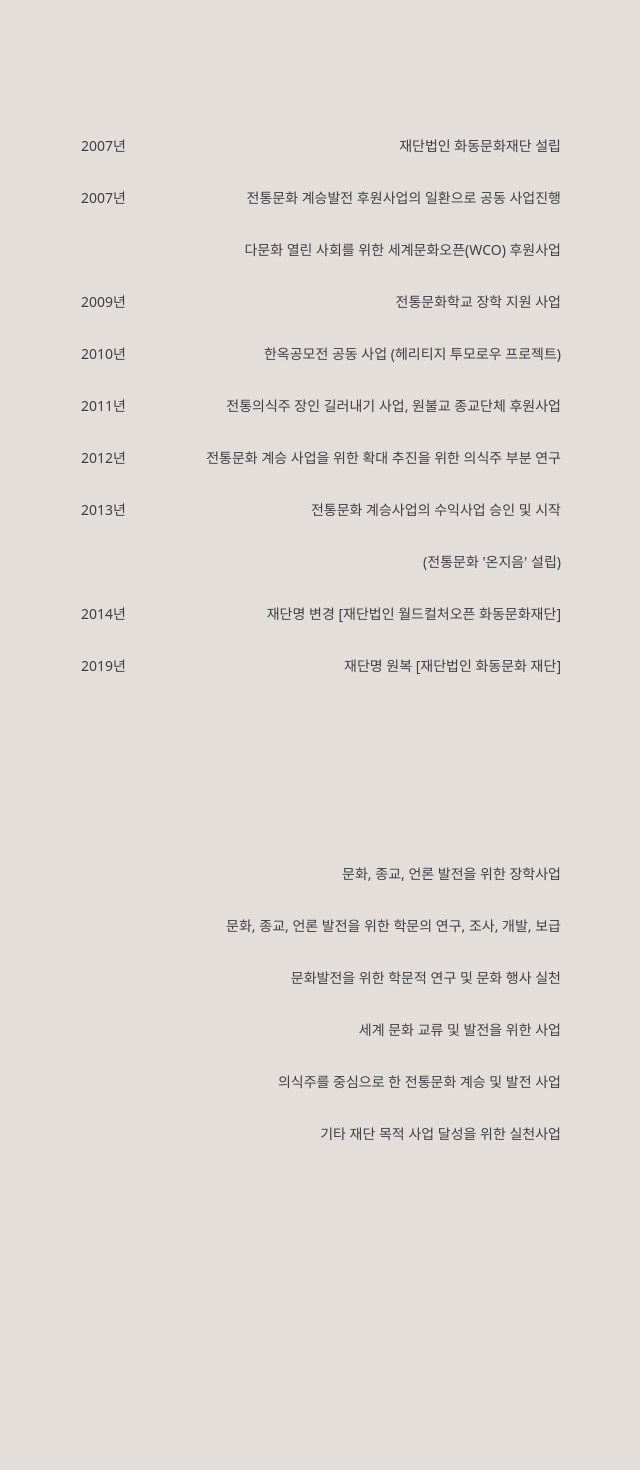
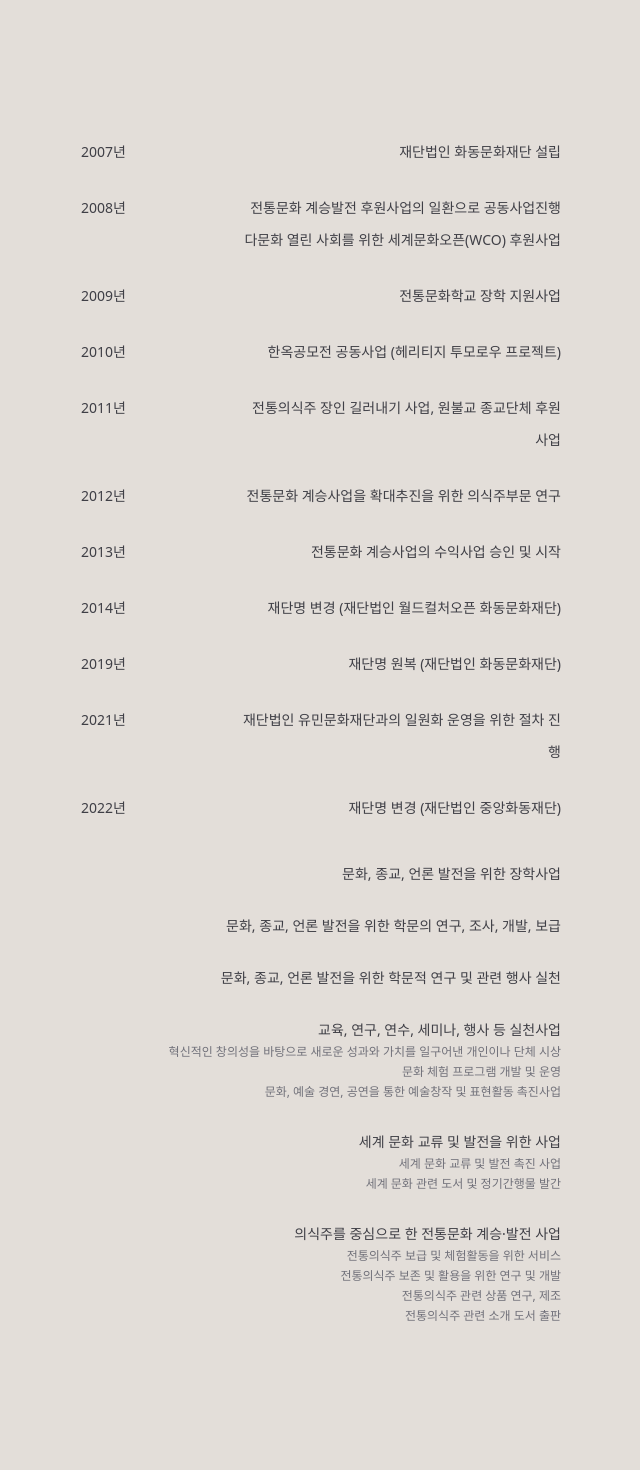
Before and after one commit to nomore12/hwadong, a React (Create React App) app: page /main/gallery in a window 1280 px wide. Shown: the part 840-2310 px from the top of the page, without its empty margins (639-1279 px from the left). Built offline with nearby package versions, Linux system fonts and the light colour scheme.

Commit message:
페이지 이동에 따라 커서 상태변화 적용

```diff
--- a/src/components/Layout.tsx
+++ b/src/components/Layout.tsx
@@ -17,6 +17,7 @@ import Gallery from './content/subContent/Gallery';
 import Footer from './Footer';
 import { useAppSelector } from 'src/store/Hooks';
 import { motion } from 'framer-motion';
+import Hongjingi from './content/subContent/Hongjingi';
 
 const Layout = () => {
   const subject = useAppSelector((state) => state.subject);
@@ -32,7 +33,10 @@ const Layout = () => {
     e.stopPropagation();
     if (
       (e.target as any).classList.contains('carousel-item') ||
-      (e.target as any).classList.contains('control-arrow')
+      (e.target as any).classList.contains('control-arrow') ||
+      (e.target as any).classList.contains('dot') ||
+      (e.target as any).classList.contains('control-dots') ||
+      (e.target as any).classList.contains('out-link')
     ) {
       return;
     } else {
@@ -72,6 +76,7 @@ const Layout = () => {
         <Routes>
           <Route path="/*" element={<FoundationActivity />} />
           <Route path="/onjium" element={<OnJium />} />
+          <Route path="/hong" element={<Hongjingi />} />
         </Routes>
       </section>
       <section id="재단활동아카이브">
--- a/src/components/content/BusinessContent.tsx
+++ b/src/components/content/BusinessContent.tsx
@@ -3,15 +3,49 @@ import useSubjectReplacer from '../../hooks/SubjectReplacer';
 import { useAppDispatch, useAppSelector } from '../../store/Hooks';
 import { changeSubject } from '../../store/Slice';
 
+const businessContent = [
+  { main: '문화, 종교, 언론 발전을 위한 장학사업', sub: null },
+  {
+    main: '문화, 종교, 언론 발전을 위한 학문의 연구, 조사, 개발, 보급',
+    sub: null,
+  },
+  {
+    main: '문화, 종교, 언론 발전을 위한 학문적 연구 및 관련 행사 실천',
+    sub: null,
+  },
+
+  {
+    main: '교육, 연구, 연수, 세미나, 행사 등 실천사업',
+    sub: [
+      '혁신적인 창의성을 바탕으로 새로운 성과와 가치를 일구어낸 개인이나 단체 시상',
+      '문화 체험 프로그램 개발 및 운영',
+      '문화, 예술 경연, 공연을 통한 예술창작 및 표현활동 촉진사업',
+    ],
+  },
+
+  {
+    main: '세계 문화 교류 및 발전을 위한 사업',
+    sub: [
+      '세계 문화 교류 및 발전 촉진 사업',
+      '세계 문화 관련 도서 및 정기간행물 발간',
+    ],
+  },
+
+  {
+    main: '의식주를 중심으로 한 전통문화 계승·발전 사업',
+    sub: [
+      '전통의식주 보급 및 체험활동을 위한 서비스',
+      '전통의식주 보존 및 활용을 위한 연구 및 개발',
+      '전통의식주 관련 상품 연구, 제조',
+      '전통의식주 관련 소개 도서 출판',
+    ],
+  },
+];
 const BusinessContent = () => {
   const content = useRef<HTMLDivElement | null>(null);
   useSubjectReplacer({ ref: content, subject: '사업내용' });
   const subject = useAppSelector((state) => state.subject);
   const dispatch = useAppDispatch();
-
-  // useEffect(() => {
-  //   dispatch(changeSubject('사업내용'));
-  // });
 
   return (
     <div
@@ -19,13 +53,25 @@ const BusinessContent = () => {
       ref={content}
       className="w-720 h-128 flex flex-row justify-between mt-48 mb-8">
       <div className="text-lg tracking-widest text-zinc-900"></div>
-      <div className="flex flex-col items-end gap-8 text-sm text-zinc-700">
-        <p>문화, 종교, 언론 발전을 위한 장학사업</p>
-        <p>문화, 종교, 언론 발전을 위한 학문의 연구, 조사, 개발, 보급</p>
-        <p>문화발전을 위한 학문적 연구 및 문화 행사 실천</p>
-        <p>세계 문화 교류 및 발전을 위한 사업</p>
-        <p>의식주를 중심으로 한 전통문화 계승 및 발전 사업</p>
-        <p>기타 재단 목적 사업 달성을 위한 실천사업</p>
+      <div className="flex flex-col items-end gap-8 text-sm text-zinc-700 ">
+        {businessContent &&
+          businessContent.map((item, index) => {
+            return (
+              <div key={index} className="flex flex-col">
+                <div className="flex flex-col items-end gap-1">
+                  <div>{`${item.main}`}</div>
+                  {item.sub &&
+                    item.sub.map((item, index) => {
+                      return (
+                        <div key={index} className="text-xs text-zinc-500">
+                          {item}
+                        </div>
+                      );
+                    })}
+                </div>
+              </div>
+            );
+          })}
       </div>
     </div>
   );
--- a/src/components/content/Contact.tsx
+++ b/src/components/content/Contact.tsx
@@ -21,9 +21,15 @@ const Contact = () => {
           <Instagram width="36px" height="36px" />
         </span>
         <div className="flex flex-col items-end text-sm font-thin gap-1 pt-2">
-          <p>tel| 02. 751. 9898</p>
-          <p>fax| 02. 751. 9894</p>
-          <p>email| hwadongcf@naver.com</p>
+          <p>
+            <span className="font-extralight">tel</span> | 02. 751. 9898
+          </p>
+          <p>
+            <span className="font-extralight">fax</span> | 02. 751. 9894
+          </p>
+          <p>
+            <span className="font-extralight">email</span> | hwadongcf@naver.com
+          </p>
         </div>
       </div>
     </div>
--- a/src/components/content/Establishment.tsx
+++ b/src/components/content/Establishment.tsx
@@ -12,9 +12,14 @@ const Establishment = () => {
       <div className="text-lg tracking-widest text-zinc-900"></div>
       <div className="flex flex-col items-end gap-8 text-sm text-zinc-700">
         <p>재단법인 중앙화동재단은</p>
-        <p>문화, 종교, 언론 발전을 위한</p>
-        <p>연구, 실천사업과 관련단체 지원을 목적으로</p>
-        <p>2007년 8월에 설립</p>
+        <p>「민법」 및 「문화체육관광부 및</p>
+        <p>감독에 관한 규칙」에 의해 설립된 비영리법인으로,</p>
+        <p>「공익법인의 설립·운영에 관한 법률」의 규정에 따라</p>
+        <p>문화, 종교, 언론 발전을 위한 연구,</p>
+        <p>
+          실천 사업과 관련 단체에 대한 지원을 목적으로 공익사업을 운영하고
+          있습니다.
+        </p>
       </div>
     </div>
   );
--- a/src/components/content/History.tsx
+++ b/src/components/content/History.tsx
@@ -1,5 +1,22 @@
 import React, { useRef } from 'react';
 import useSubjectReplacer from 'src/hooks/SubjectReplacer';
+
+const historyContent = [
+  ['2007년', '재단법인 화동문화재단 설립'],
+  [
+    '2008년',
+    '전통문화 계승발전 후원사업의 일환으로 공동사업진행 다문화 열린 사회를 위한 세계문화오픈(WCO) 후원사업',
+  ],
+  ['2009년', '전통문화학교 장학 지원사업'],
+  ['2010년', '한옥공모전 공동사업 (헤리티지 투모로우 프로젝트)'],
+  ['2011년', '전통의식주 장인 길러내기 사업, 원불교 종교단체 후원사업'],
+  ['2012년', '전통문화 계승사업을 확대추진을 위한 의식주부문 연구'],
+  ['2013년', '전통문화 계승사업의 수익사업 승인 및 시작'],
+  ['2014년', '재단명 변경 (재단법인 월드컬처오픈 화동문화재단)'],
+  ['2019년', '재단명 원복 (재단법인 화동문화재단)'],
+  ['2021년', '재단법인 유민문화재단과의 일원화 운영을 위한 절차 진행'],
+  ['2022년', '재단명 변경 (재단법인 중앙화동재단)'],
+];
 
 const History = () => {
   const ref = useRef<HTMLDivElement | null>(null);
@@ -10,51 +27,18 @@ const History = () => {
       ref={ref}
       className="w-720 h-128 flex flex-row justify-between mt-48 mb-8">
       <div className="text-lg tracking-widest text-zinc-900"></div>
-      <div className="flex flex-col items-end gap-8 text-sm text-zinc-700 gap-6 w-4/6 mt-2">
-        <div className="flex flex-row justify-between w-full">
-          <p>2007년</p>
-          <p>재단법인 화동문화재단 설립</p>
-        </div>
-        <div className="flex flex-row justify-between w-full">
-          <p>2007년</p>
-          <p>전통문화 계승발전 후원사업의 일환으로 공동 사업진행</p>
-        </div>
-        <div className="flex flex-row justify-between w-full">
-          <p></p>
-          <p>다문화 열린 사회를 위한 세계문화오픈(WCO) 후원사업</p>
-        </div>
-        <div className="flex flex-row justify-between w-full">
-          <p>2009년</p>
-          <p>전통문화학교 장학 지원 사업</p>
-        </div>
-        <div className="flex flex-row justify-between w-full">
-          <p>2010년</p>
-          <p>한옥공모전 공동 사업 (헤리티지 투모로우 프로젝트)</p>
-        </div>
-        <div className="flex flex-row justify-between w-full">
-          <p>2011년</p>
-          <p>전통의식주 장인 길러내기 사업, 원불교 종교단체 후원사업</p>
-        </div>
-        <div className="flex flex-row justify-between w-full">
-          <p>2012년</p>
-          <p>전통문화 계승 사업을 위한 확대 추진을 위한 의식주 부분 연구</p>
-        </div>
-        <div className="flex flex-row justify-between w-full">
-          <p>2013년</p>
-          <p>전통문화 계승사업의 수익사업 승인 및 시작</p>
-        </div>
-        <div className="flex flex-row justify-between w-full">
-          <p></p>
-          <p>{"(전통문화 '온지음' 설립)"}</p>
-        </div>
-        <div className="flex flex-row justify-between w-full">
-          <p>2014년</p>
-          <p>재단명 변경 [재단법인 월드컬처오픈 화동문화재단]</p>
-        </div>
-        <div className="flex flex-row justify-between w-full">
-          <p>2019년</p>
-          <p>재단명 원복 [재단법인 화동문화 재단]</p>
-        </div>
+      <div className="flex flex-col items-end gap-4 text-sm text-zinc-700 gap-6 w-4/6 mt-2">
+        {historyContent &&
+          historyContent.map((item, index) => {
+            return (
+              <div
+                key={index}
+                className="flex flex-row justify-between w-full text-right leading-8">
+                <p>{item[0]}</p>
+                <p className="w-80 flex justify-end">{item[1]}</p>
+              </div>
+            );
+          })}
       </div>
     </div>
   );
--- a/src/components/content/subContent/Gallery.tsx
+++ b/src/components/content/subContent/Gallery.tsx
@@ -35,6 +35,7 @@ const Gallery = () => {
     return () => {
       dispatch(changeCurr('main'));
       dispatch(changeText(''));
+      dispatch(changeSubject('아카이브'));
     };
   }, []);
 
--- /dev/null
+++ b/src/components/content/subContent/Hongjingi.tsx
@@ -0,0 +1,61 @@
+import React, { useEffect, useState } from 'react';
+import { Link } from 'react-router-dom';
+import { useAppDispatch, useAppSelector } from '../../../store/Hooks';
+import useMouseEventHook from '../../../hooks/UseMouseEventHook';
+import { changeCurr, changeSubject, changeText } from '../../../store/Slice';
+import { animateScroll } from 'react-scroll';
+
+const Hongjingi = () => {
+  const dispatch = useAppDispatch();
+  const { onMouseEnter, onMouseLeave, navigateToPage } = useMouseEventHook();
+
+  useEffect(() => {
+    dispatch(changeCurr('hong'));
+    dispatch(changeText('back'));
+    dispatch(changeSubject('홍진기 창조인상'));
+
+    animateScroll.scrollTo(2950);
+
+    return () => {
+      dispatch(changeCurr('main'));
+      dispatch(changeText(''));
+      dispatch(changeSubject('재단활동소개'));
+    };
+  }, []);
+
+  return (
+    <div className="w-720 h-128 flex flex-row justify-between mt-48 mb-8 relative">
+      <div className="text-lg tracking-widest text-zinc-900"></div>
+      <div className="w-480 flex flex-col items-end gap-6 text-sm text-zinc-700">
+        <p>대한민국 건국과 산업 발전기에 정부 · 기업 · 언론분야에서 활동하며</p>
+        <p>
+          창조적인 삶을 실천하는데 온 힘을 쏟았던 고(故) 유민 홍진기 전 중앙일보
+        </p>
+        <p>회장의 유지를 기리기 위해 제정되어 과학기술, 사회, 문화예술의</p>
+        <p>세 분야에서 창의적인 업적을 이룩한 개인이나 단체를 대상으로</p>
+        <p>
+          각 분야를 대표하는 심사위원의 엄정한 심사를 거쳐 매년 수상자를
+          선정하고 있습니다.
+        </p>
+        <a
+          className="text-zinc-500 text-xs out-link"
+          href="https://www.yumin.org/hongjingi_award.html"
+          target="_blank"
+          rel="noreferrer">
+          <div
+            className="out-link"
+            onMouseEnter={function (e) {
+              onMouseEnter(e, 'LINK');
+            }}
+            onMouseLeave={function (e) {
+              onMouseLeave(e, 'back');
+            }}>
+            LINK
+          </div>
+        </a>
+      </div>
+    </div>
+  );
+};
+
+export default Hongjingi;
--- a/src/hooks/UseMouseEventHook.tsx
+++ b/src/hooks/UseMouseEventHook.tsx
@@ -7,14 +7,14 @@ const useMouseEventHook = () => {
   const dispatch = useAppDispatch();
   const navigate = useNavigate();
 
-  const onMouseEnter = (e: React.MouseEvent<HTMLDivElement>) => {
-    dispatch(changeCurr('more'));
-    dispatch(changeText('more'));
+  const onMouseEnter = (e: React.MouseEvent<HTMLDivElement>, text?: string) => {
+    text ? dispatch(changeCurr(text)) : dispatch(changeCurr('more'));
+    text ? dispatch(changeText(text)) : dispatch(changeText('more'));
   };
 
-  const onMouseLeave = (e: React.MouseEvent<HTMLDivElement>) => {
-    dispatch(changeCurr('main'));
-    dispatch(changeText(''));
+  const onMouseLeave = (e: React.MouseEvent<HTMLDivElement>, text?: string) => {
+    text ? dispatch(changeCurr(text)) : dispatch(changeCurr('main'));
+    text ? dispatch(changeText(text)) : dispatch(changeText(''));
   };
 
   const navigateToPage = (url: string) => {
--- a/src/store/Slice.ts
+++ b/src/store/Slice.ts
@@ -7,9 +7,13 @@ interface SubjectState {
   subject: string;
 }
 
+// export type = {
+//   cursorText:
+// }
+
 interface CursorState {
   text: string;
-  curr: 'gallery' | 'notice' | 'main' | 'archive' | 'more' | '' | 'back';
+  curr: string;
 }
 
 const subjectInitialState: SubjectState = {
@@ -38,12 +42,7 @@ export const cursorSlice = createSlice({
     changeText: (state, action: PayloadAction<string>) => {
       state.text = action.payload;
     },
-    changeCurr: (
-      state,
-      action: PayloadAction<
-        'gallery' | 'notice' | 'main' | 'archive' | 'more' | '' | 'back'
-      >
-    ) => {
+    changeCurr: (state, action: PayloadAction<string>) => {
       state.curr = action.payload;
     },
   },
```
Also changed, not shown: src/components/content/FoundationActivity.tsx (+31 -17 lines), src/components/content/subContent/OnJium.tsx (+46 -26 lines).
